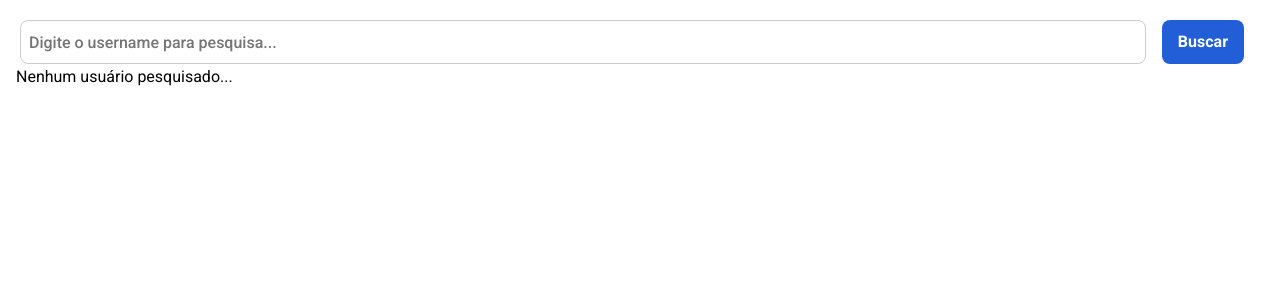
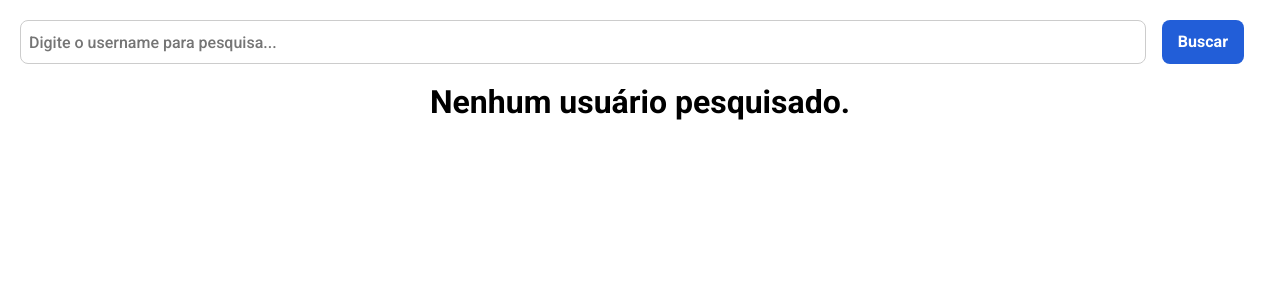
Before and after one commit to brecarv/github-api, a React (Create React App) app: page / in a window 1280 px wide. Shown: the top 300 px of the page. Built offline with nearby package versions, Linux system fonts and the light colour scheme.

Commit message:
add NoSearch

```diff
--- a/src/App.js
+++ b/src/App.js
@@ -1,5 +1,6 @@
 import React from "react";
 import Layout from "./components/layout";
+import NoSearch from "./components/no-search";
 import Profile from "./components/profile";
 import Repositories from "./components/repositories";
 import useGithub from "./hooks/github-hooks";
@@ -20,7 +21,7 @@
           )}
         </>
       ) : (
-        <div>Nenhum usuário pesquisado...</div>
+        <NoSearch />
       )}
     </Layout>
   );
--- /dev/null
+++ b/src/components/no-search/index.js
@@ -0,0 +1,12 @@
+import React from "react";
+import * as S from "./styled";
+
+const NoSearch = () => {
+  return (
+    <S.Wrapper>
+      <h1>Nenhum usuário pesquisado.</h1>
+    </S.Wrapper>
+  );
+};
+
+export default NoSearch;
--- /dev/null
+++ b/src/components/no-search/styled.js
@@ -0,0 +1,12 @@
+import styled from "styled-components";
+
+export const Wrapper = styled.div`
+  margin: 16px;
+  display: flex;
+  justify-content: center;
+
+  h1 {
+    font-weight: bold;
+    font-size: 32px;
+  }
+`;
```
